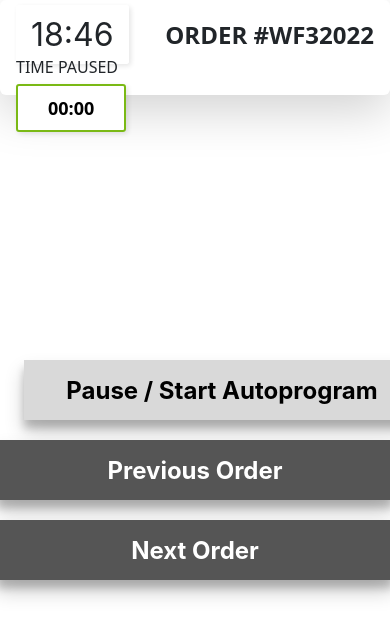
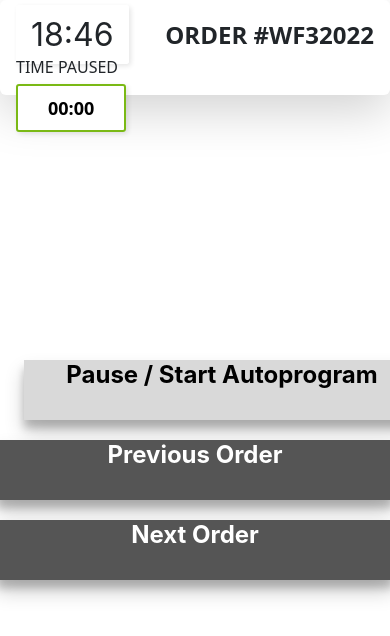
Before and after one commit to talha424588/order-ui, a React (Create React App) app: page / in a window 390 px wide. Shown: the top 636 px of the page. Built offline with nearby package versions, Linux system fonts and the light colour scheme.

Commit message:
route impleted & data is fetched from the csv sheet

```diff
--- a/src/App.js
+++ b/src/App.js
@@ -3,13 +3,21 @@ import './App.css';
 import Navbar from './component/navbar/Navbar';
 import Product from './component/product/Product';
 import Order from './component/order/Order';
+import { BrowserRouter, Route, Routes } from 'react-router-dom';
 
 function App() {
   return (
     <div className="App">
+      {/* <Navbar/>
+      <Product></Product> */}
+      {/* <Order></Order> */}
+      <BrowserRouter>
       <Navbar/>
-      <Order></Order>
-      {/* <Product></Product> */}
+        <Routes>
+          <Route path="/product" element={<Product/>} />
+          <Route path="/" element={<Order/>} />
+        </Routes>
+      </BrowserRouter>
     </div>
   );
 }
--- a/src/component/order/Order.css
+++ b/src/component/order/Order.css
@@ -37,7 +37,7 @@
     box-sizing: border-box;
 }
 
-.container {
+.order_container {
     display: flex;
     flex-direction: column;
     justify-content: center;
@@ -102,3 +102,17 @@
         justify-content: center;
     }
 }
+
+@media (max-width: 445px) {
+    .program_control button  {
+        display: flex;
+        justify-content: center;
+        flex-wrap: wrap;
+    }
+
+    .switch_order button  {
+        display: flex;
+        justify-content: center;
+        flex-wrap: wrap;
+    }
+}
--- a/src/component/order/Order.jsx
+++ b/src/component/order/Order.jsx
@@ -1,11 +1,32 @@
+import { useNavigate } from "react-router-dom";
 import "./Order.css";
 function Order() {
+  const navigate = useNavigate();
+  async function getOrders(e) {
+    e.preventDefault();
+    const result = await fetch(
+      `https://sheetdb.io/api/v1/dvb7xxssna89k`,
+
+      {
+        method: "GET",
+        headers: {
+          "Content-Type": "application/json",
+          accept: "application/json",
+        },
+      }
+    );
+    const response = await result.json();
+    // navigate('/about', { state: { from: 'Home Page', userId: 123 } });
+
+  }
   return (
     <>
-      <div className="container">
+      <div className="container order_container">
         <div className="row">
           <div className="program_control">
-            <button>Pause / Start Autoprogram</button>
+
+          {/* onClick={(e) => getOrders(e)} */}
+            <button type="button" >Pause / Start Autoprogram</button>
           </div>
         </div>
 
```
Also changed, not shown: src/component/product/Product.jsx (+1 -143 lines).
